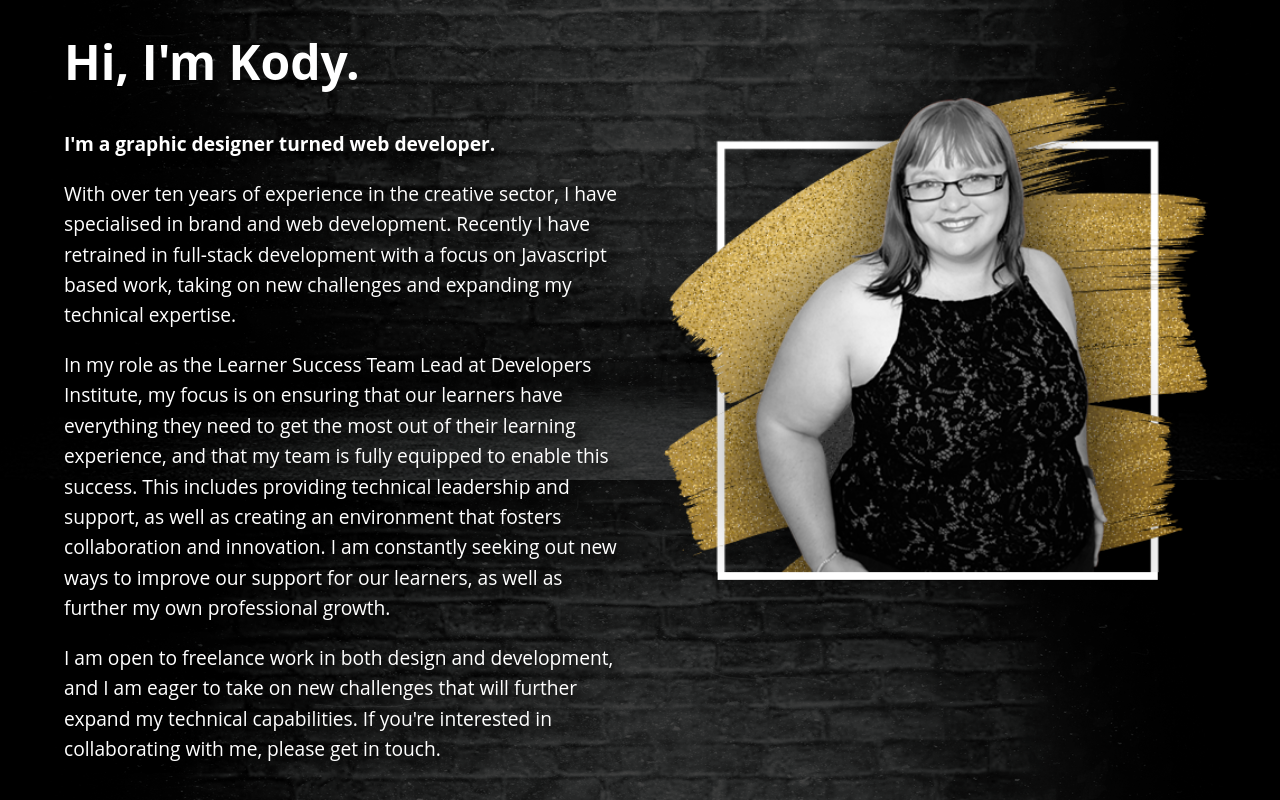
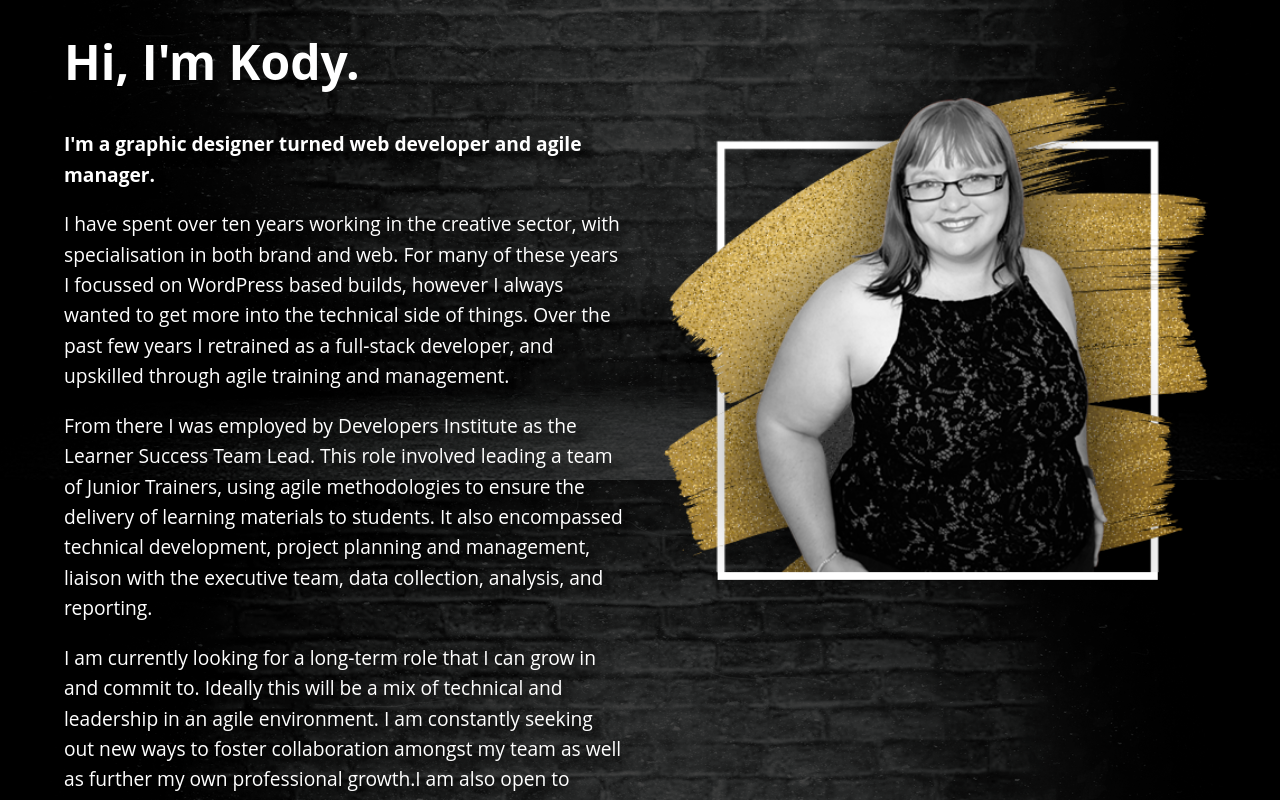
Before and after one commit to KodyMcIntosh/portfolio-production, a React (Create React App) app: page / in a window 1280 px wide. Shown: the part 320-1120 px from the top of the page. Built offline with nearby package versions, Linux system fonts and the light colour scheme.

Commit message:
changes to home page content

```diff
--- a/src/components/home.js
+++ b/src/components/home.js
@@ -20,16 +20,16 @@ const HomePage = () => {
         <div className="homeBlurb">
           <h1>Hi, I'm Kody.</h1>
           <p>
-            <strong>I'm a graphic designer turned web developer.</strong>
+            <strong>I'm a graphic designer turned web developer and agile manager.</strong>
           </p>
           <p>
-          With over ten years of experience in the creative sector, I have specialised in brand and web development. Recently I have retrained in full-stack development with a focus on Javascript based work, taking on new challenges and expanding my technical expertise.
+          I have spent over ten years working in the creative sector, with specialisation in both brand and web. For many of these years I focussed on WordPress based builds, however I always wanted to get more into the technical side of things. Over the past few years I retrained as a full-stack developer, and upskilled through agile training and management.
           </p>
           <p>
-          In my role as the Learner Success Team Lead at Developers Institute, my focus is on ensuring that our learners have everything they need to get the most out of their learning experience, and that my team is fully equipped to enable this success. This includes providing technical leadership and support, as well as creating an environment that fosters collaboration and innovation. I am constantly seeking out new ways to improve our support for our learners, as well as further my own professional growth.
+          From there I was employed by Developers Institute as the Learner Success Team Lead. This role involved leading a team of Junior Trainers, using agile methodologies to ensure the delivery of learning materials to students. It also encompassed technical development, project planning and management, liaison with the executive team, data collection, analysis, and reporting.
           </p>
           <p>
-          I am open to freelance work in both design and development, and I am eager to take on new challenges that will further expand my technical capabilities. If you're interested in collaborating with me, please get in touch.
+          I am currently looking for a long-term role that I can grow in and commit to. Ideally this will be a mix of technical and leadership in an agile environment. I am constantly seeking out new ways to foster collaboration amongst my team as well as further my own professional growth.I am also open to freelance opportunities alongside this both in creative and web development.
           </p>
 
           <Link to="/contact"><p className="button">Contact Me</p></Link>
```
